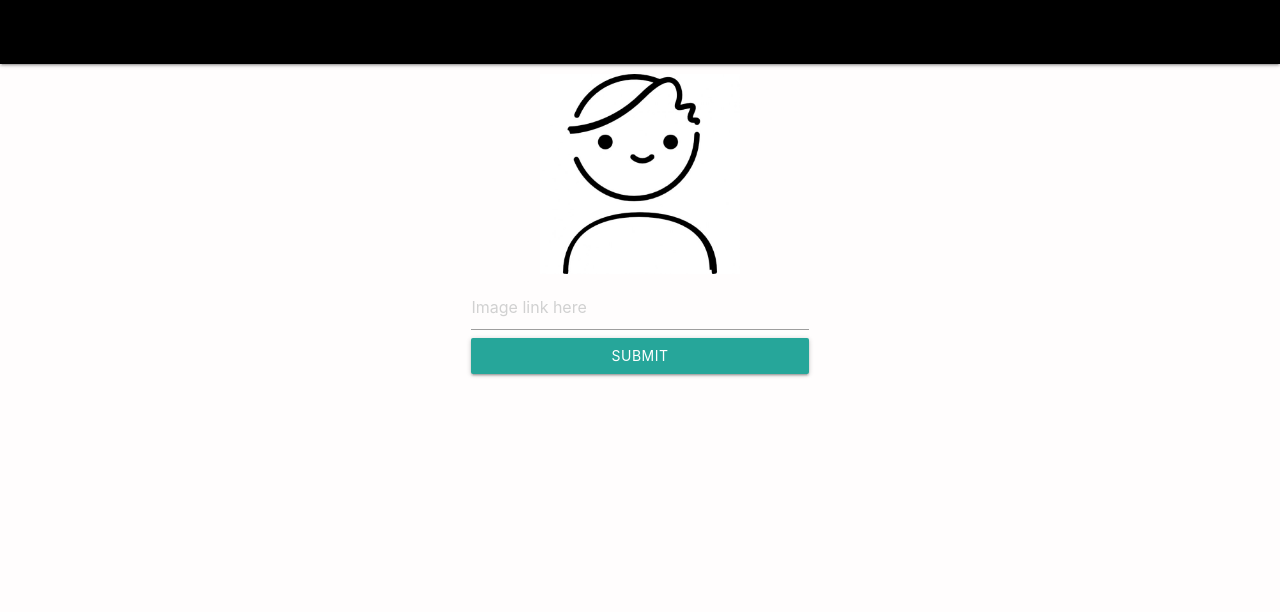
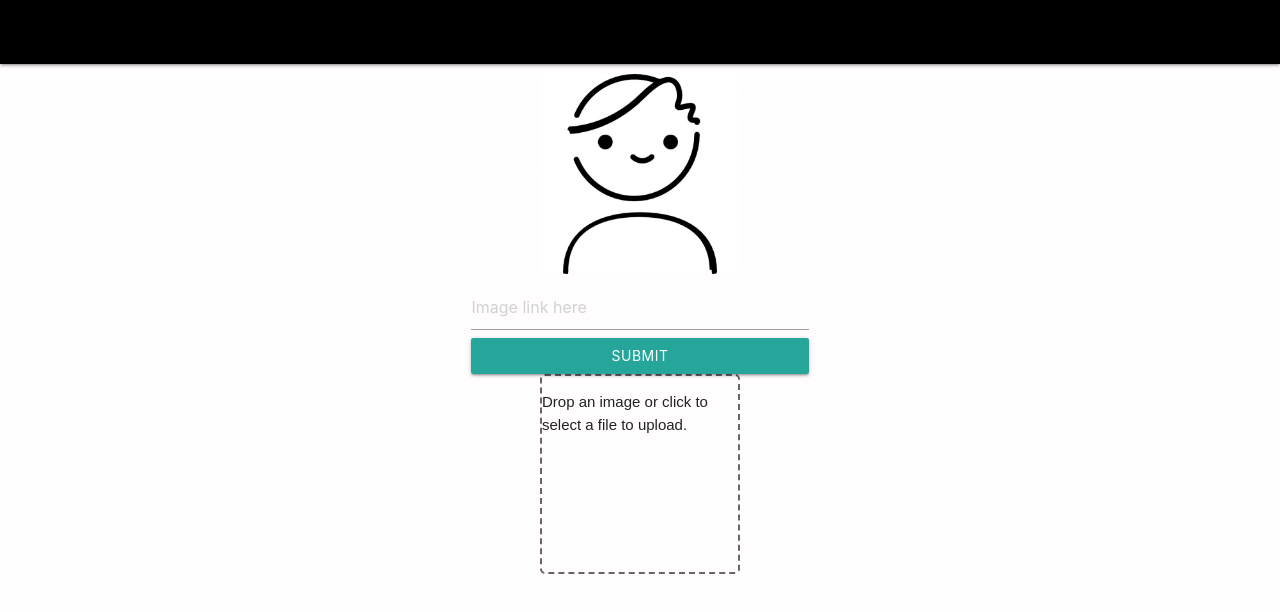
Before and after one commit to Abubakar101/face-analysis, a React (Create React App) app in the folder client/: page / in a window 1280 px wide. Shown: the top 612 px of the page. Built offline with nearby package versions, Linux system fonts and the light colour scheme; no server answers.

Commit message:
Uploading picture
Uploading picture using React-DropZone and able to push the image to Cloudinary website and then gets back the image URL

```diff
--- a/client/package.json
+++ b/client/package.json
@@ -11,9 +11,11 @@
     "materialize-css": "^1.0.0-beta",
     "react": "^16.3.1",
     "react-dom": "^16.3.1",
+    "react-dropzone": "^4.2.9",
     "react-materialize": "^2.1.2",
     "react-router-dom": "^4.2.2",
-    "react-scripts": "1.1.1"
+    "react-scripts": "1.1.1",
+    "superagent": "^3.8.2"
   },
   "scripts": {
     "start": "react-scripts start",
--- a/client/src/App.js
+++ b/client/src/App.js
@@ -7,6 +7,7 @@ import Nav from "./components/Nav";
 import Results from "./components/Results";
 import SavedResults from "./components/SavedResults";
 import InputForm from "./components/InputForm";
+import Cloudinary from "./components/Cloudinary";
 
 class App extends Component {
   constructor(props) {
@@ -175,6 +176,7 @@ class App extends Component {
           <img src={"/images/littleboy.jpg"} id="blankImg" alt="" />
         )}
         <InputForm saveImgLink={this.saveImgLink} />
+        <Cloudinary saveImgLink={this.saveImgLink} />
 
         {this.state.savedData[0] ? this.showResultsToggle() : ""}
 
--- /dev/null
+++ b/client/src/components/Cloudinary.jsx
@@ -0,0 +1,63 @@
+import React, { Component } from "react";
+import ReactDropzone from "./ReactDropzone";
+import request from "superagent";
+
+
+const CLOUDINARY_UPLOAD_PRESET = "vizmpuyp";
+const CLOUDINARY_UPLOAD_URL =
+  "https://api.cloudinary.com/v1_1/digimonkey/upload";
+
+
+class Cloudinary extends Component {
+  constructor(props) {
+    super(props);
+
+    this.state = {
+      uploadedFileCloudinaryUrl: ""
+    };
+  }
+
+  onImageDrop = files => {
+    this.setState({
+      uploadedFile: files[0]
+    });
+
+    this.handleImageUpload(files[0]);
+  };
+
+  handleImageUpload = file => {
+    let upload = request
+      .post(CLOUDINARY_UPLOAD_URL)
+      .field("upload_preset", CLOUDINARY_UPLOAD_PRESET)
+      .field("file", file);
+
+    upload.end((err, response) => {
+      if (err) {
+        console.error(err);
+      }
+
+      if (response.body.secure_url !== "") {
+        this.setState({
+          uploadedFileCloudinaryUrl: response.body.secure_url
+        });
+        this.props.saveImgLink(this.state.uploadedFileCloudinaryUrl);
+      }
+    });
+  };
+  render() {
+    console.log(this.state.uploadedFileCloudinaryUrl);
+    return (
+      <div>
+        <ReactDropzone onImageDrop={this.onImageDrop} />
+        {this.state.uploadedFileCloudinaryUrl === "" ? null : (
+          <div>
+            <p>{this.state.uploadedFile.name}</p>
+            <img src={this.state.uploadedFileCloudinaryUrl} alt="" />
+          </div>
+        )}
+      </div>
+    );
+  }
+}
+
+export default Cloudinary;
--- /dev/null
+++ b/client/src/components/ReactDropzone.jsx
@@ -0,0 +1,18 @@
+import React, { Component } from "react";
+import Dropzone from "react-dropzone";
+
+class ReactDropzone extends Component {
+  render() {
+    return (
+      <Dropzone
+        multiple={false}
+        accept="image/*"
+        onDrop={this.props.onImageDrop}
+      >
+        <p>Drop an image or click to select a file to upload.</p>
+      </Dropzone>
+    );
+  }
+}
+
+export default ReactDropzone;
```
Also changed, not shown: 1 other file (tests, documents, lock files or other folders).
